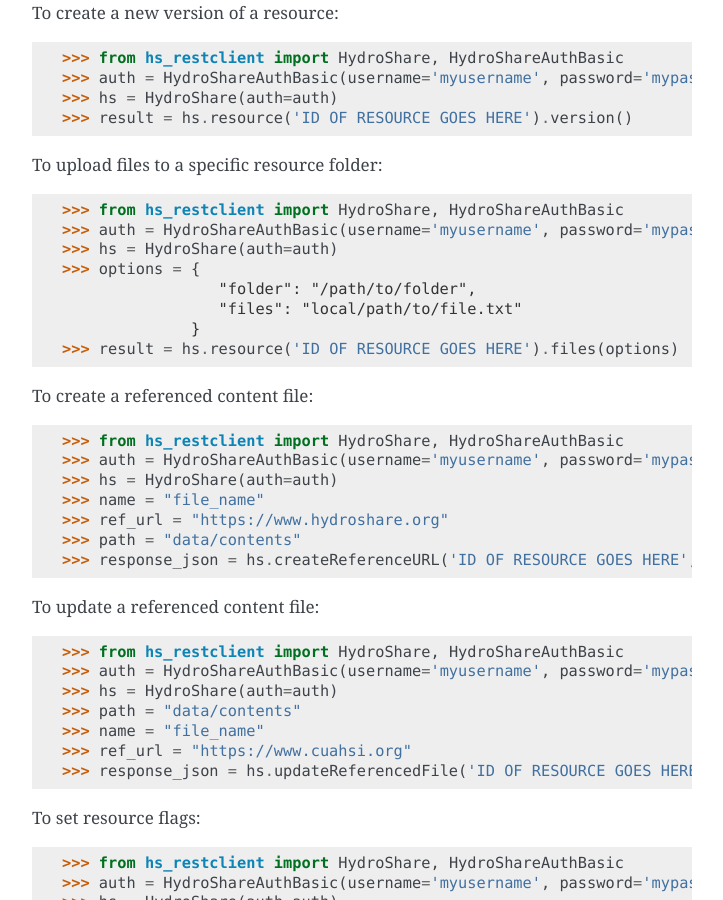
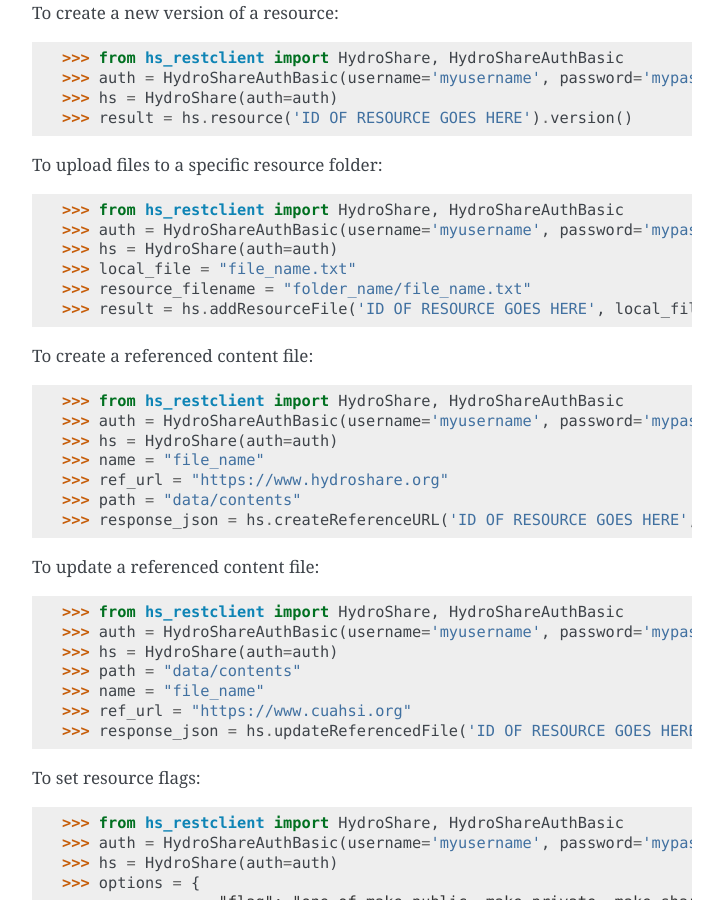
Before and after one commit to hydroshare/hs_restclient, a Sphinx documentation site: the page built from docs/index.rst, in a window 1280 px wide and 900 px high, scrolled down 7227 px. Shown: the whole window, without its empty margins (388-1111 px from the left). Built offline with Sphinx 7.4.7, drawn with Linux system fonts in a browser that asks for light colours.

Commit message:
update documentation for file upload to folder

```diff
--- a/docs/index.rst
+++ b/docs/index.rst
@@ -352,11 +352,9 @@ To upload files to a specific resource folder:
     >>> from hs_restclient import HydroShare, HydroShareAuthBasic
     >>> auth = HydroShareAuthBasic(username='myusername', password='mypassword')
     >>> hs = HydroShare(auth=auth)
-    >>> options = {
-                     "folder": "/path/to/folder",
-                     "files": "local/path/to/file.txt"
-                  }
-    >>> result = hs.resource('ID OF RESOURCE GOES HERE').files(options)
+    >>> local_file = "file_name.txt"
+    >>> resource_filename = "folder_name/file_name.txt"
+    >>> result = hs.addResourceFile('ID OF RESOURCE GOES HERE', local_file, resource_filename)
 
 To create a referenced content file:
 
```
